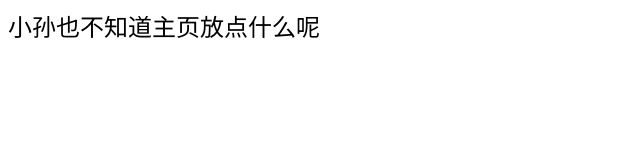
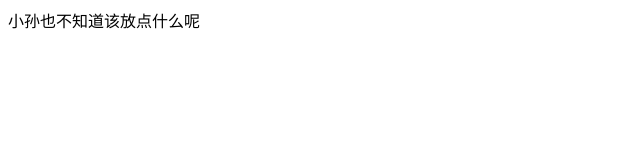
Before and after one commit to 1-sunzheqi/1-sunzheqi.github.io, a plain HTML site: page index.html in a window 1280 px wide. Shown: the whole page, without its empty margins (0-640 px from the left). Drawn offline with Linux system fonts and the light colour scheme.

Commit message:
更新 index.html

```diff
--- a/index.html
+++ b/index.html
@@ -1,6 +1,10 @@
 <html>
-<head><p><font size="5">小孙也不知道主页放点什么呢</font></p>
-</head>
-<body>
-</body>
+ <head>
+  <style type="text/css">
+    p｛font-size:25px｝
+  </style>
+ </head>
+ <body>
+    <p>小孙也不知道该放点什么呢</p>
+ </body>
 </html>
```
